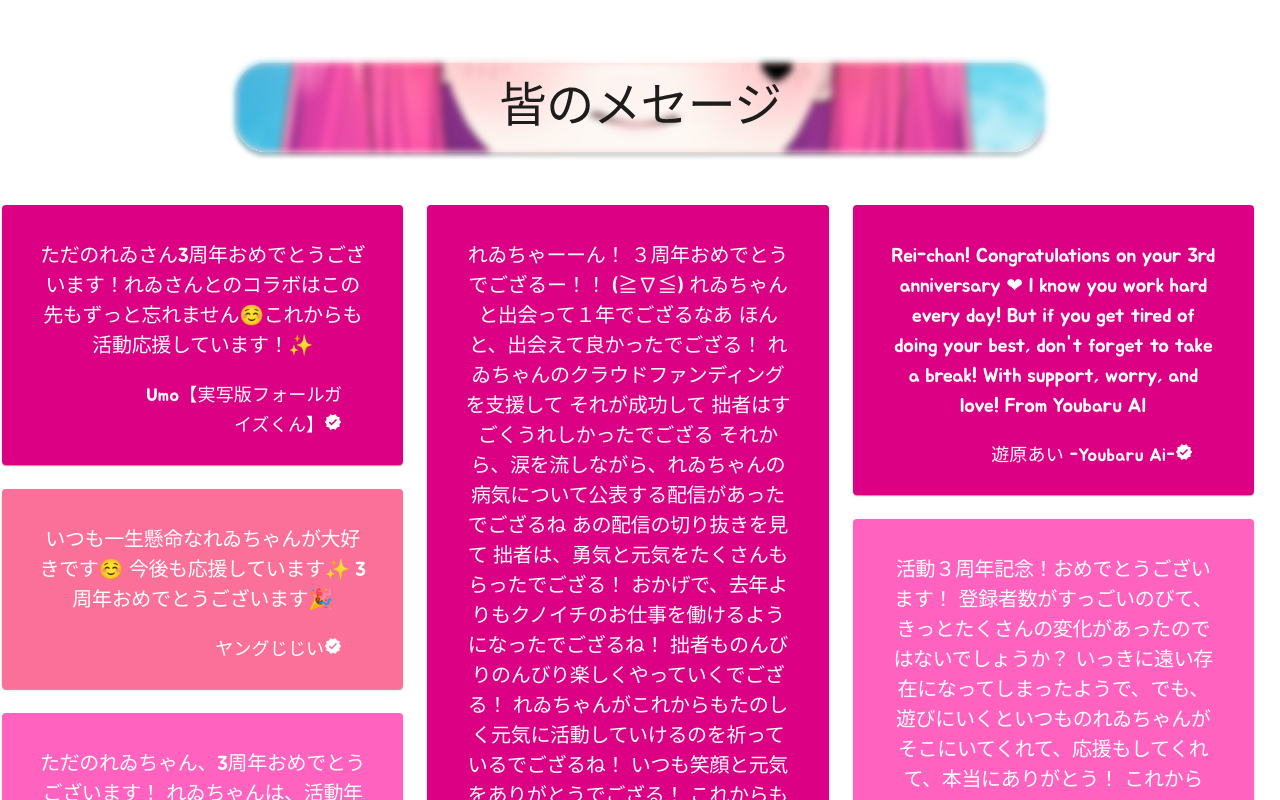
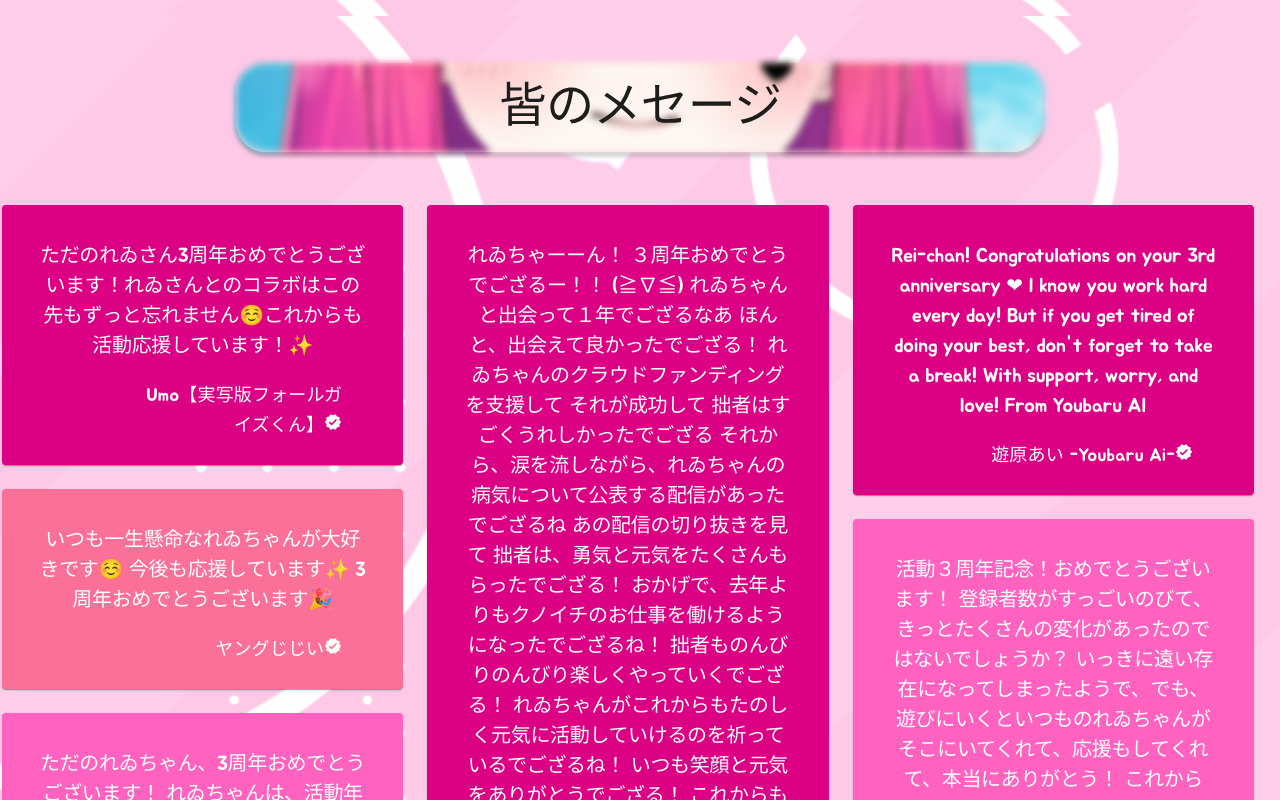
Before and after one commit to azuraga/rei, a Next.js app: page /messages in a window 1280 px wide. Shown: the top 800 px of the page. Built offline with nearby package versions, Linux system fonts and the light colour scheme.

Commit message:
added background

```diff
--- a/package.json
+++ b/package.json
@@ -14,6 +14,7 @@
     "@mui/lab": "^5.0.0-alpha.54",
     "@mui/material": "^5.1.0",
     "@mui/styles": "^5.1.0",
+    "@react-spring/parallax": "^9.3.0",
     "next": "12.0.3",
     "react": "17.0.2",
     "react-card-flip": "^1.1.3",
--- a/pages/messages/index.tsx
+++ b/pages/messages/index.tsx
@@ -1,24 +1,22 @@
 import type { NextPage } from 'next'
-import MessageBoard from "../../components/MessageCard/MessageBoard";
 import MessageCard from "../../components/MessageCard/MessageCard";
-import NextButton from "../../components/Button/NextButton";
-import Footer from "../../components/MainElements/Footer";
 import React from "react";
-import {Grid, Slide} from "@mui/material";
 import message_json from './rei_messages.json'
 import message_friends_json from './rei_messages_friends.json'
 import {JSONMessage} from "../../components/MessageCard/message";
-
+import MessageBoard from "../../components/MessageCard/MessageBoard";
+import {Grid, Slide} from "@mui/material";
+import NextButton from "../../components/Button/NextButton";
+import Footer from "../../components/MainElements/Footer";
 const jsonToJsx = (message: JSONMessage) => <MessageCard rawMessage={message}/>;
 
 const MessagesPage: NextPage = () => {
     const friends = message_friends_json.content.map(jsonToJsx);
     const fans = message_json.content.map(jsonToJsx);
-
     const messages = friends.concat(fans);
 
-    return (<>
-            {/*<Background className={styles.background}/>*/}
+    return (
+        <>
             <Grid container
                   spacing={5}
                   alignItems="center"
@@ -40,9 +38,7 @@ const MessagesPage: NextPage = () => {
                     </Grid>
                 </Grid>
             <Footer/>
-
         </>
-
     )
 }
 
--- a/styles/HappyBirthday.module.scss
+++ b/styles/HappyBirthday.module.scss
@@ -8,7 +8,6 @@
 .message {
 
 }
-
 .background {
   content: url($background);
 }
--- a/styles/globals.scss
+++ b/styles/globals.scss
@@ -2,8 +2,9 @@
 
 html,
 body {
-  //background-image: url($background);
+  background-image: url($background);
   background-repeat: no-repeat;
+  background-attachment: fixed;
   padding: 0;
   margin: 0;
   font-family: -apple-system, BlinkMacSystemFont, Segoe UI, Roboto, Oxygen,
```
Also changed, not shown: styles/MessagesPage.module.scss (deleted), 1 other file (tests, documents, lock files or other folders). Lines whose indentation alone changed are shown as unchanged.
